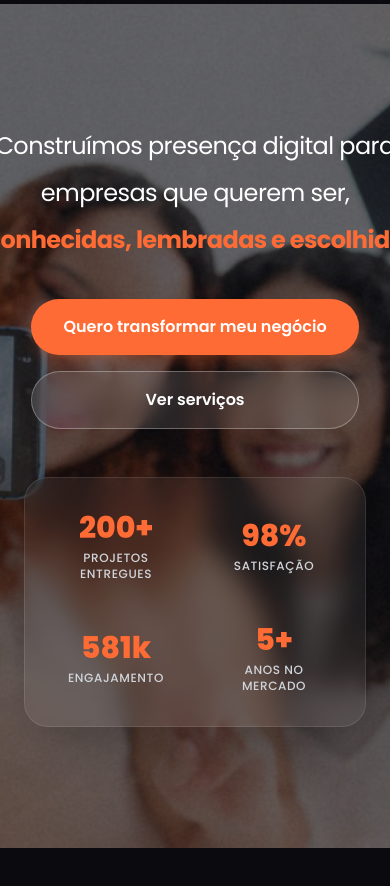
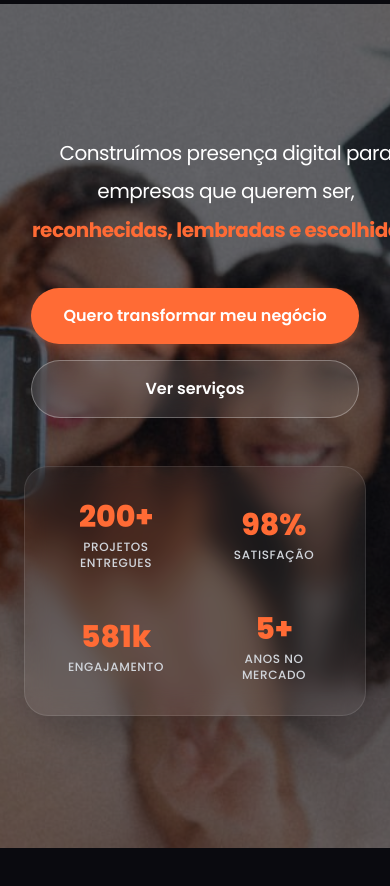
Before and after one commit to donizeteq/creatoriistudio, a React (Vite) app: page / in a window 390 px wide. Shown: the part 840-1726 px from the top of the page. Built offline with nearby package versions, Linux system fonts and the light colour scheme; the HTML template or start-up script is replaced by a standard one.

Commit message:
style(ui): otimizacao completa de responsividade mobile e prevencao de scroll lateral em todo o projeto

```diff
--- a/src/index.css
+++ b/src/index.css
@@ -29,8 +29,10 @@
   transform: translate(-50%, -50%);
 }
 
-/* Ocultar barra de rolagem mantendo a navegação por scroll */
-html {
+/* Ocultar barra de rolagem mantendo a navegação por scroll e prevenir scroll lateral no mobile */
+html, body {
+  overflow-x: hidden !important;
+  max-width: 100vw;
   scrollbar-width: none; /* Firefox */
   -ms-overflow-style: none; /* IE/Edge */
 }
--- a/src/pages/Index.tsx
+++ b/src/pages/Index.tsx
@@ -124,14 +124,14 @@ const Index = () => {
             <div className="absolute inset-0 bg-cover bg-center bg-no-repeat opacity-40" style={{ backgroundImage: 'url(/bg-sessao2.jpg)' }} />
             <div className="relative z-10">
               <div className="flex flex-col items-center text-center reveal">
-                <h2 className="text-2xl md:text-4xl lg:text-5xl tracking-tight leading-relaxed mb-10 text-center">
-                  <span className="block font-poppins text-white mb-2">
+                <h2 className="text-xl sm:text-3xl md:text-4xl lg:text-5xl tracking-tight leading-relaxed mb-8 md:mb-10 text-center max-w-5xl mx-auto px-2">
+                  <span className="block font-poppins text-white mb-1.5 md:mb-2">
                     Construímos presença digital para
                   </span>
-                  <span className="block font-poppins text-white mb-2">
+                  <span className="block font-poppins text-white mb-1.5 md:mb-2">
                     empresas que querem ser,
                   </span>
-                  <span className="block font-poppins font-bold text-[#FF6B35] typewriter-effect">
+                  <span className="inline-block font-poppins font-bold text-[#FF6B35] typewriter-effect max-w-full overflow-hidden">
                     reconhecidas, lembradas e escolhidas.
                   </span>
                 </h2>
```
Also changed, not shown: 1 other file (tests, documents, lock files or other folders).
